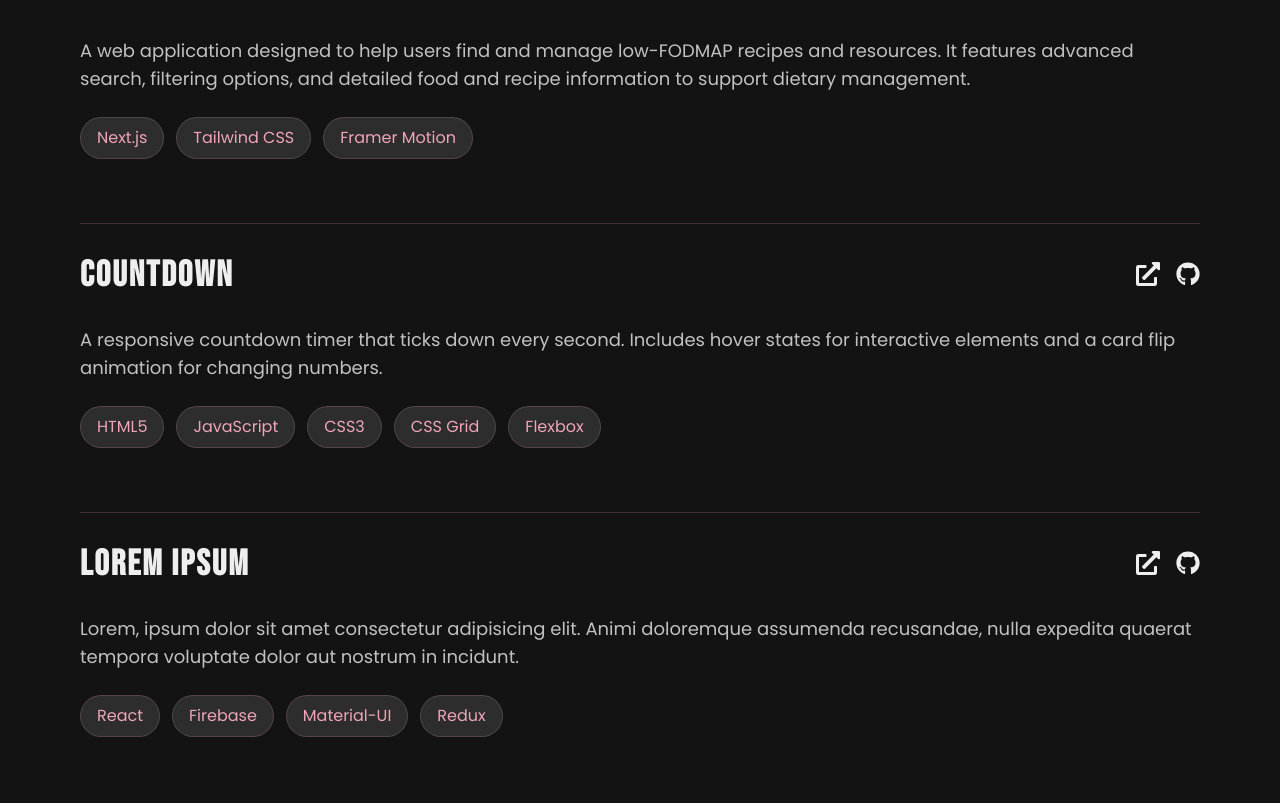
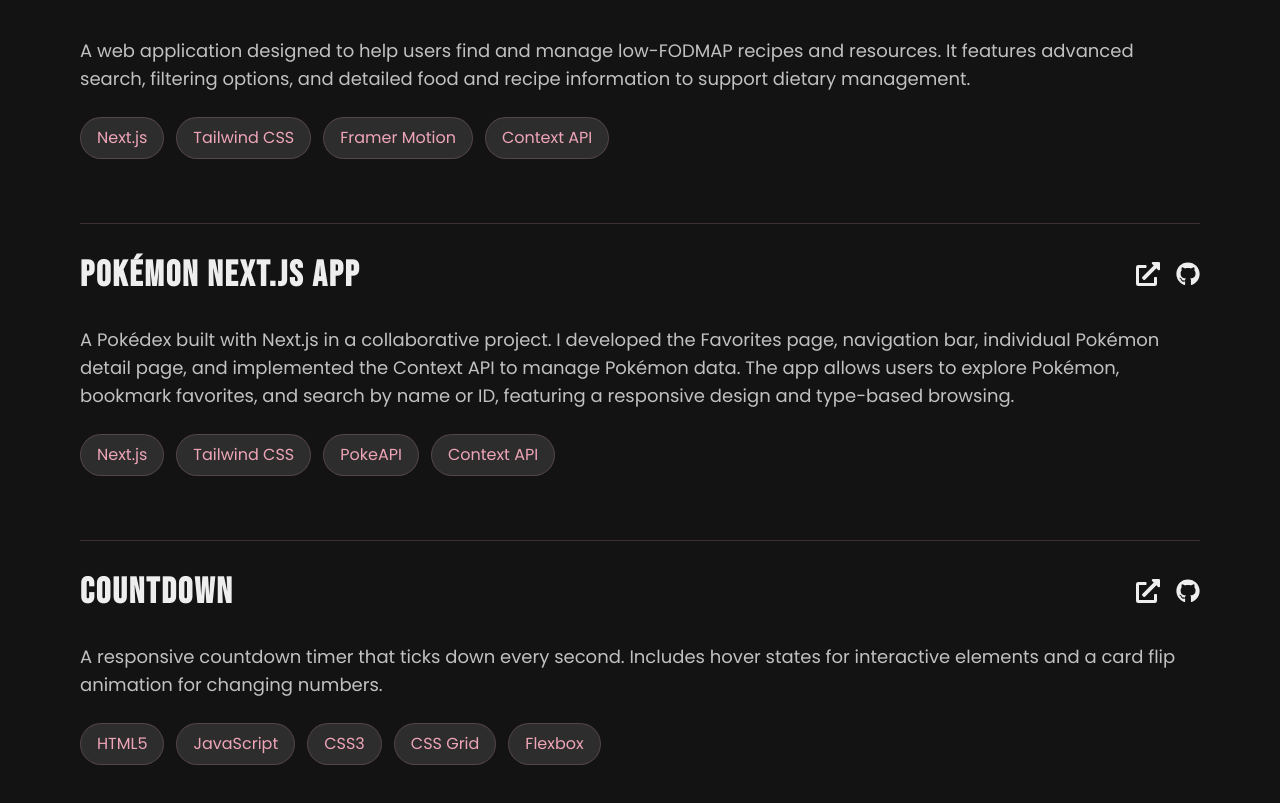
Before and after one commit to zarhaselene/portfolio, a Next.js app: page / in a window 1280 px wide. Shown: the part 1252-2055 px from the top of the page. Built offline with nearby package versions, Linux system fonts and the light colour scheme.

Commit message:
Update ProjectsAndSkills component with new Pokémon Next.js App details and remove unused project

```diff
--- a/src/app/layout/ProjectsAndSkills.jsx
+++ b/src/app/layout/ProjectsAndSkills.jsx
@@ -8,9 +8,17 @@
       title: "FODMAP Recipe App",
       description:
         "A web application designed to help users find and manage low-FODMAP recipes and resources. It features advanced search, filtering options, and detailed food and recipe information to support dietary management.",
-      tags: ["Next.js", "Tailwind CSS", "Framer Motion"],
+      tags: ["Next.js", "Tailwind CSS", "Framer Motion", "Context API"],
       liveUrl: "https://fodmap-recipe.netlify.app",
-      githubUrl: "https://github.com/zarhaselene/fodmap-recipe"
+      githubUrl: "https://github.com/zarhaselene/fodmap-recipe",
+    },
+    {
+      title: "Pokémon Next.js App",
+      description:
+        "A Pokédex built with Next.js in a collaborative project. I developed the Favorites page, navigation bar, individual Pokémon detail page, and implemented the Context API to manage Pokémon data. The app allows users to explore Pokémon, bookmark favorites, and search by name or ID, featuring a responsive design and type-based browsing.",
+      tags: ["Next.js", "Tailwind CSS", "PokeAPI", "Context API"],
+      liveUrl: "https://chas-pokemon.netlify.app/",
+      githubUrl: "https://github.com/zarhaselene/chas_pokemon",
     },
     {
       title: "Countdown",
@@ -19,14 +27,6 @@
       tags: ["HTML5", "JavaScript", "CSS3", "CSS Grid", "Flexbox"],
       liveUrl: "https://zarhaselene-countdown.netlify.app/",
       githubUrl: "https://github.com/zarhaselene/countdown",
-    },
-    {
-      title: "Lorem ipsum",
-      description:
-        "Lorem, ipsum dolor sit amet consectetur adipisicing elit. Animi doloremque assumenda recusandae, nulla expedita quaerat tempora voluptate dolor aut nostrum in incidunt. ",
-      tags: ["React", "Firebase", "Material-UI", "Redux"],
-      liveUrl: "#",
-      githubUrl: "#",
     },
   ];
   const skills = [
```
